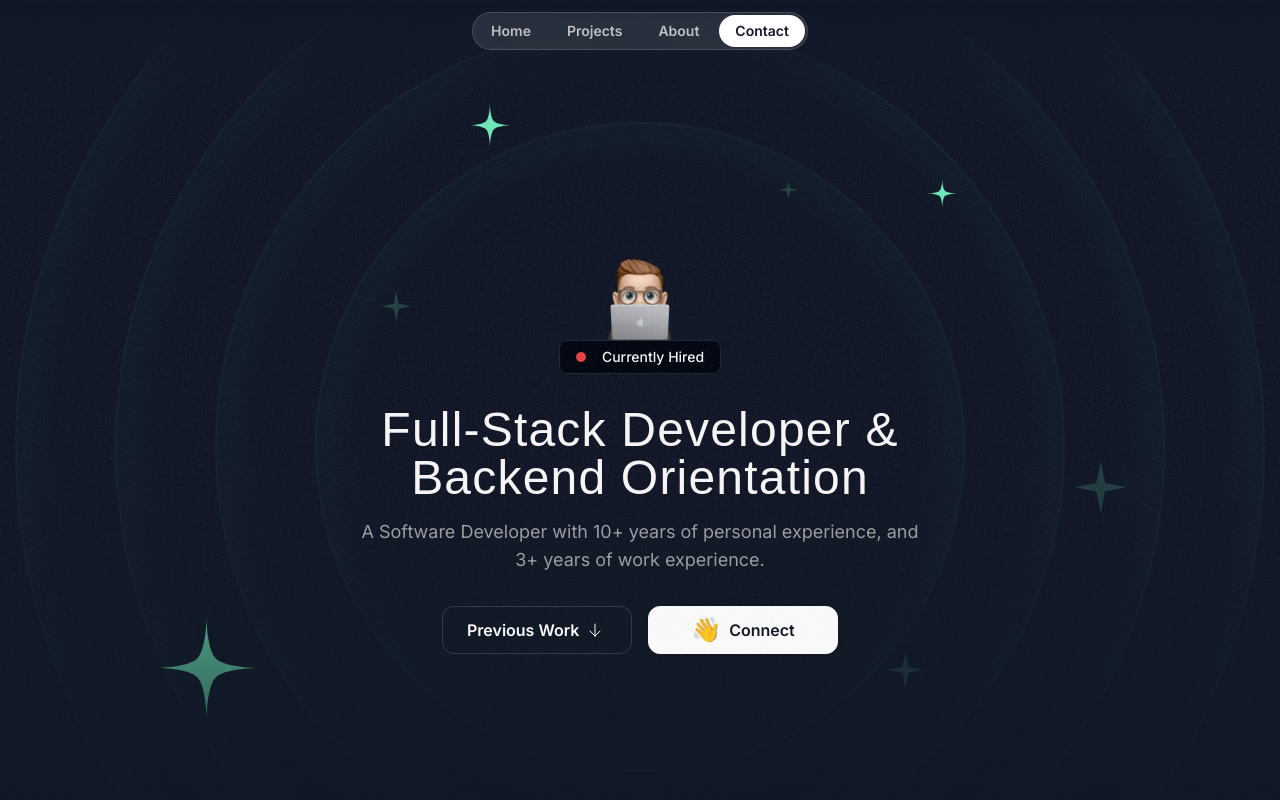
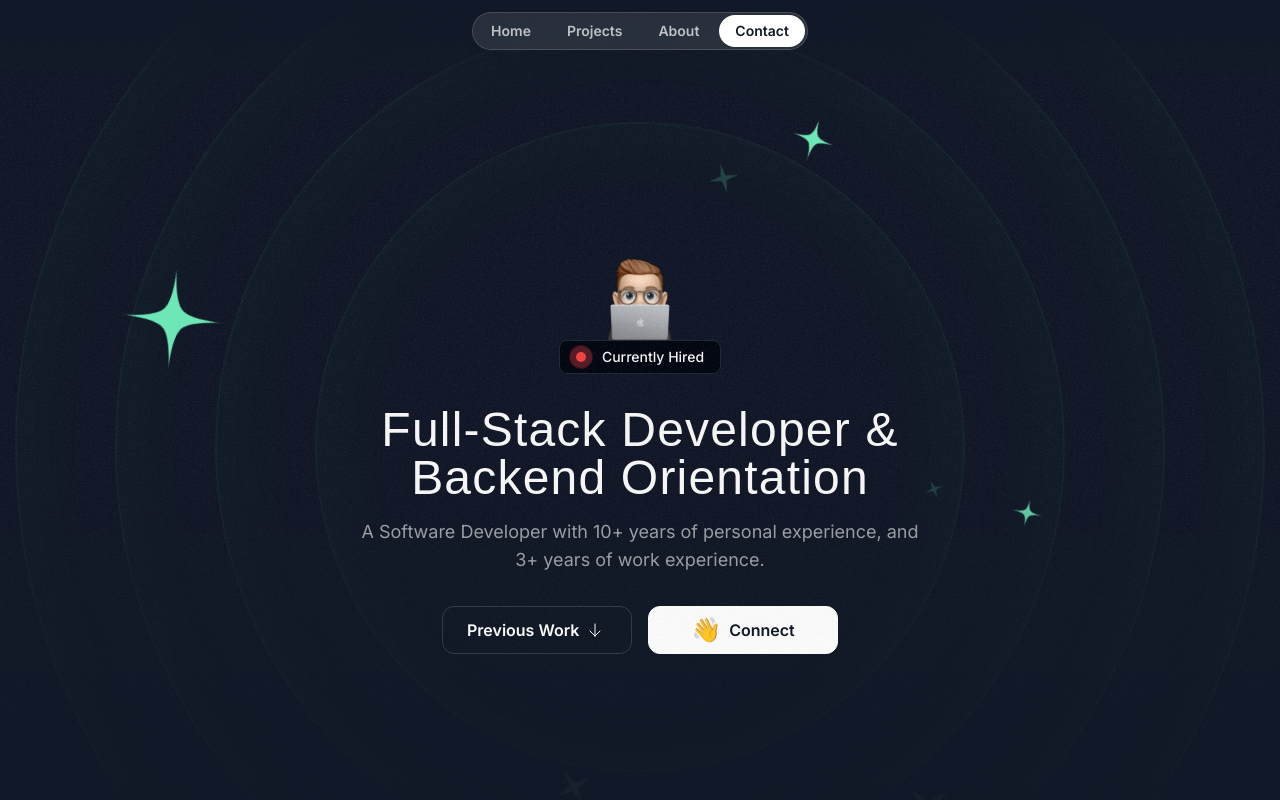
Before and after one commit to orrgorenn/ogoren-portfolio, a Next.js app: page / in a window 1280 px wide. Shown: the top 800 px of the page. Built offline with nearby package versions, Linux system fonts and the light colour scheme; a web font is replaced by a local one.

Commit message:
add hero animations

```diff
--- a/src/components/hero-orbit.tsx
+++ b/src/components/hero-orbit.tsx
@@ -1,18 +1,39 @@
 import { PropsWithChildren } from "react";
+import { twMerge } from "tailwind-merge";
 
 export default function HeroOrbit({
   children,
   size,
   rotation,
-}: PropsWithChildren<{ size: number; rotation: number }>) {
+  shouldOrbit = false,
+  orbitDuration = "10s",
+  shouldSpin = false,
+  spinDuration = "10s",
+}: PropsWithChildren<{
+  size: number;
+  rotation: number;
+  shouldOrbit?: boolean;
+  shouldSpin?: boolean;
+  orbitDuration?: string;
+  spinDuration?: string;
+}>) {
   return (
     <div className="absolute left-1/2 top-1/2 -translate-x-1/2 -translate-y-1/2">
       <div
+        className={twMerge(shouldOrbit === true && "animate-spin")}
+        style={{ animationDuration: `${orbitDuration}` }}
+      >
+        <div
+          className="flex items-start justify-start"
           style={{
             height: `${size}px`,
             width: `${size}px`,
             transform: `rotate(${rotation}deg)`,
           }}
+        >
+          <div
+            className={twMerge(shouldSpin === true && "animate-spin")}
+            style={{ animationDuration: `${spinDuration}` }}
           >
             <div
               className="inline-flex"
@@ -22,5 +43,7 @@
             </div>
           </div>
         </div>
+      </div>
+    </div>
   );
 }
--- a/src/sections/hero.tsx
+++ b/src/sections/hero.tsx
@@ -18,26 +18,47 @@
         <div className="hero-ring size-[850px]" />
         <div className="hero-ring size-[1050px]" />
         <div className="hero-ring size-[1250px]" />
-        <HeroOrbit size={800} rotation={-72}>
-          <StarIcon className="size-28 text-emerald-300" />
+        <HeroOrbit size={430} rotation={-15} shouldOrbit orbitDuration={"30s"}>
+          <SparkleIcon className="size-8 text-emerald-300/20" />
         </HeroOrbit>
-        <HeroOrbit size={550} rotation={20}>
+        <HeroOrbit size={440} rotation={75} shouldOrbit orbitDuration={"34s"}>
+          <SparkleIcon className="size-5 text-emerald-300/20" />
+        </HeroOrbit>
+        <HeroOrbit size={530} rotation={175} shouldOrbit orbitDuration={"38s"}>
+          <SparkleIcon className="size-10 text-emerald-300/20" />
+        </HeroOrbit>
+        <HeroOrbit
+          size={550}
+          rotation={20}
+          shouldOrbit
+          orbitDuration={"42s"}
+          shouldSpin
+          spinDuration={"10s"}
+        >
           <StarIcon className="size-12 text-emerald-300" />
         </HeroOrbit>
-        <HeroOrbit size={590} rotation={95}>
+        <HeroOrbit
+          size={590}
+          rotation={95}
+          shouldOrbit
+          orbitDuration={"46s"}
+          shouldSpin
+          spinDuration={"10s"}
+        >
           <StarIcon className="size-8 text-emerald-300" />
         </HeroOrbit>
-        <HeroOrbit size={430} rotation={-15}>
-          <SparkleIcon className="size-8 text-emerald-300/20" />
+        <HeroOrbit size={710} rotation={140} shouldOrbit orbitDuration={"50s"}>
+          <SparkleIcon className="size-14 text-emerald-300/20" />
         </HeroOrbit>
-        <HeroOrbit size={440} rotation={75}>
-          <SparkleIcon className="size-5 text-emerald-300/20" />
-        </HeroOrbit>
-        <HeroOrbit size={530} rotation={175}>
-          <SparkleIcon className="size-10 text-emerald-300/20" />
-        </HeroOrbit>
-        <HeroOrbit size={710} rotation={140}>
-          <SparkleIcon className="size-14 text-emerald-300/20" />
+        <HeroOrbit
+          size={800}
+          rotation={-72}
+          shouldOrbit
+          orbitDuration={"54s"}
+          shouldSpin
+          spinDuration={"10s"}
+        >
+          <StarIcon className="size-28 text-emerald-300" />
         </HeroOrbit>
       </div>
       <div className="container">
@@ -48,7 +69,9 @@
             className="size-[100px]"
           />
           <div className="inline-flex items-center gap-4 rounded-lg border border-gray-800 bg-gray-950 px-4 py-1.5">
-            <div className="size-2.5 rounded-full bg-red-500" />
+            <div className="relative size-2.5 rounded-full bg-red-500">
+              <div className="animate-ping-large absolute inset-0 rounded-full bg-red-500" />
+            </div>
             <div className="text-sm font-medium">Currently Hired</div>
           </div>
         </div>
--- a/tailwind.config.ts
+++ b/tailwind.config.ts
@@ -25,6 +25,17 @@
         sans: "var(--font-sans)",
         serif: "var(--font-serif)",
       },
+      animation: {
+        "ping-large": "ping-large 1s ease-in-out infinite",
+      },
+      keyframes: {
+        "ping-large": {
+          "75%, 100%": {
+            transform: "scale(3)",
+            opacity: "0",
+          },
+        },
+      },
     },
   },
   plugins: [],
```
Lines whose indentation alone changed are shown as unchanged.
